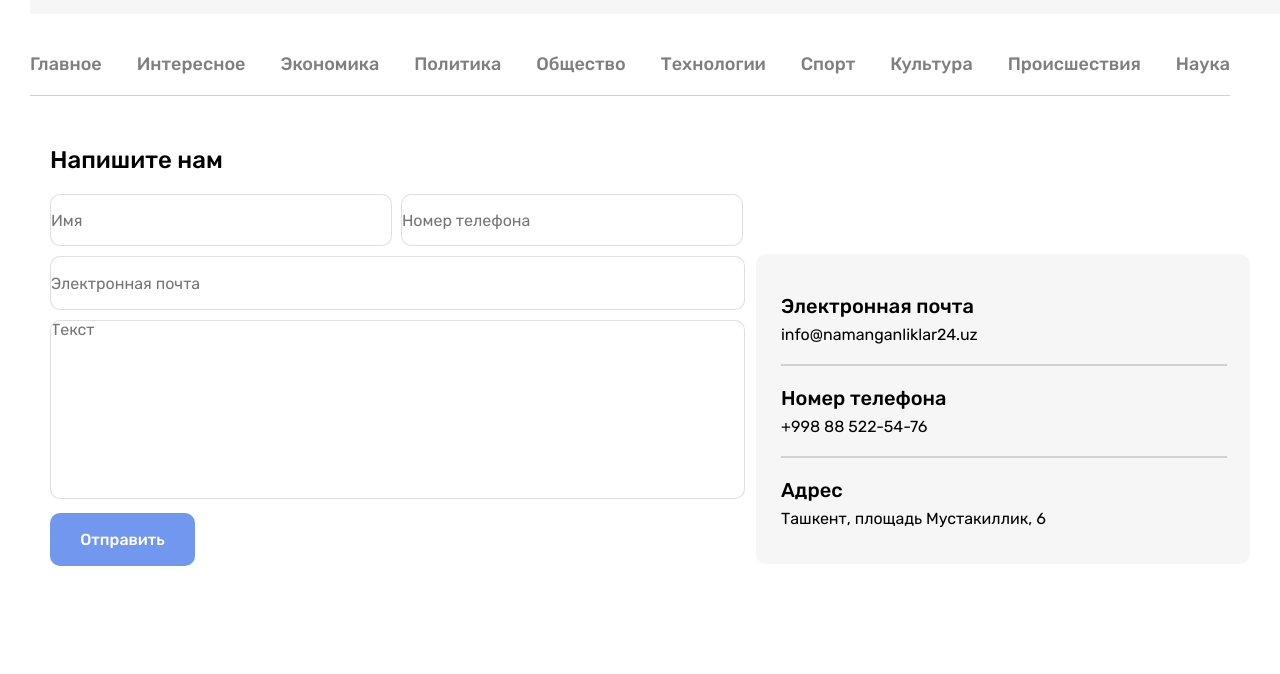
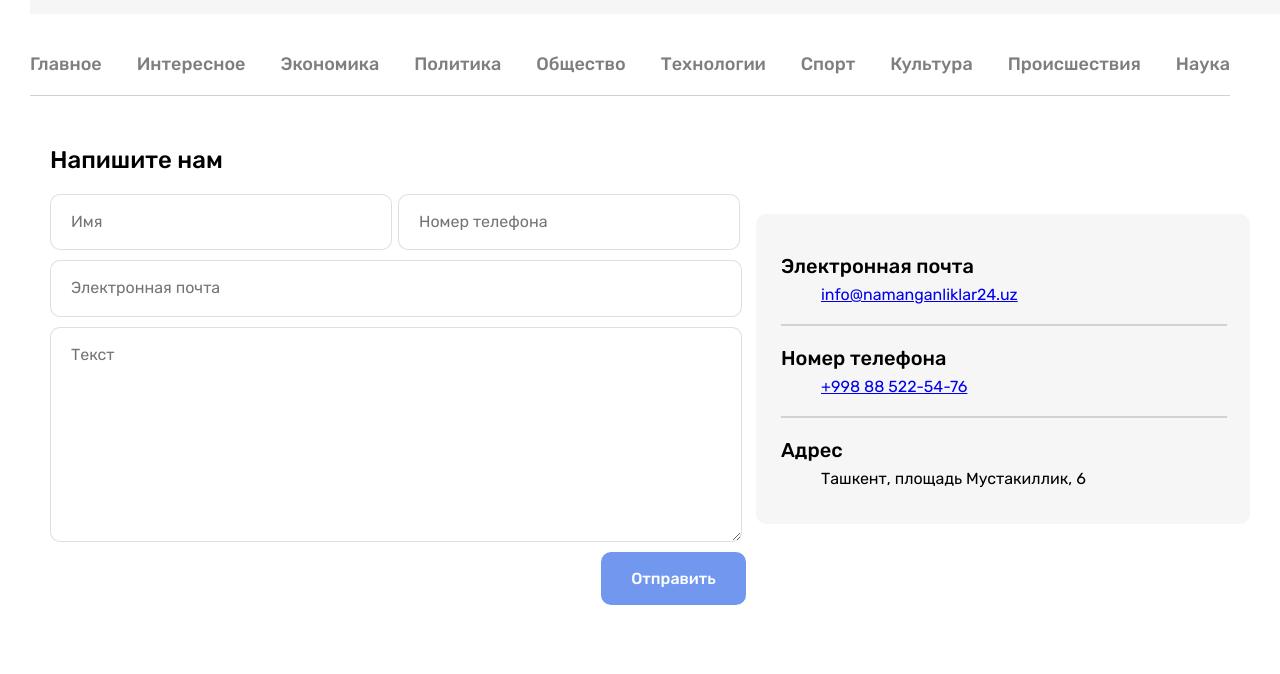
Before and after one commit to Abdurrahmonali/namanganliklar24, a plain HTML site: page contacts.html in a window 1280 px wide. Shown: the part 91-765 px from the top of the page. Drawn offline with Linux system fonts and the light colour scheme.

```diff
--- a/contacts.html
+++ b/contacts.html
@@ -55,27 +55,36 @@
   </header>
   <!-- hero -->
   <main class="main-content">
+      <h2 class="form-wrapper-legand">Напишите нам</h2>
     <form action="https://echo.htmlacademy.ru" class="contact-form"  method="GET">
       <div class="form-wrapper">
-        <h2 class="form-wrapper-legand">Напишите нам</h2>
-        <input class="input-name" type="text" name="name" placeholder="Имя" required>
-        <input class="input-phone" type="tel" name="phone" placeholder="Номер телефона" required>
-        <input class="input-email" type="email" name="email" placeholder="Электронная почта" required>
+        <div class="form-groups-wrapper">
+          <div class="div-input">
+            <input class="input-field" type="text" name="name" placeholder="Имя" aria-label="Имя" required>
+          </div>
+          <div class="div-input">
+            <input class="input-field" type="tel" name="phone" placeholder="Номер телефона" aria-label="Номер телефона" required>
+          </div>
+        </div>
+        <div class="div-input-email">
+<input class="input-email" type="email" name="email" placeholder="Электронная почта" aria-label="Электронная почта" required>
+        </div>
+
         <textarea class="contact-textarea" name="text" id="" placeholder="Текст" cols="30" rows="10"></textarea>
-        <span class="form-span-button"><button class="form-submit" type="submit">Отправить</button></span>
+        <div class="form-div-button"><button class="form-submit" type="submit">Отправить</button></div>
       </div>
-      <div class="form-labels-wrapper">
-        <div class="div-label-span">
-          <label class="from-label">Электронная почта</label>
-                <span class="from-span">info@namanganliklar24.uz</span>
+
+        <div class="div-label-span form-labels-wrapper">
+          <dt class="from-label">Электронная почта</dt>
+                <dd class="from-span"><a href="mailto:info@namanganliklar24.uz?subject=N24%20saytidan%20xabar">info@namanganliklar24.uz</a></dd>
           <hr>
-          <label class="from-label">Номер телефона</label>
-          <span class="from-span">+998 88 522-54-76</span>
+          <dt class="from-label">Номер телефона</dt>
+          <dd class="from-span"><a href="tel:+998885225476">+998 88 522-54-76</a></dd>
           <hr>
-          <label class="from-label">Адрес</label>
-          <span class="from-span adress">Ташкент, площадь Мустакиллик, 6 </span>
+          <dt class="from-label">Адрес</dt>
+          <dd class="from-span adress">Ташкент, площадь Мустакиллик, 6 </dd>
         </div>
-      </div>
+
     </form>
   </main>
 
--- a/css/styles.css
+++ b/css/styles.css
@@ -11,7 +11,7 @@ display: block;
 /* Sticky footer tuzish */
 /* html heidht 100% */
 /* body heidht 100% */
-/* main flex-drow 1 */
+/* main flex-grow 1 */
 html {box-sizing: border-box;
   height: 100%;
   scroll-behavior: smooth;
@@ -279,9 +279,10 @@ margin-right: 30px;
 main {
   width: 1200px;
   padding-left: 50px;
+  flex-grow: 1;
 }
 .main-content {
-  flex-grow: 1;
+
 }
 .optimize1 {
   width: 1200px;
@@ -562,6 +563,8 @@ padding-top: 10px;
   margin-bottom: 100px;
 }
 .form-wrapper {
+  display: flex;
+  flex-direction: column;
   width: 696px;
   height: 431px;
   border-radius: 10px;
@@ -578,51 +581,58 @@ border: none;
   padding-bottom: 20px;
   margin: 0%;
 }
-.input-name {
-  width: 340px;
-  height: 50px;
+.div-input-name {
+  margin: 0%;
+}
+.input-field {
+  width: 300px;
   border-radius: 10px;
   border: 1px solid #00000020;
   background-color: #FFFFFF;
-  padding: 0%;
-  margin-bottom: 10px;
+  padding: 18px 20px;
 }
-.input-phone {
-  width: 340px;
-  height: 50px;
+
+.form-groups-wrapper {
+display: flex;
+justify-content: space-between;
+margin-bottom: 10px;
+}
+.form-groups-wrapper .div-input {
+  width: calc(50% -5px);
+flex-grow: 1;
+justify-content: space-between;
+width: 50%;
+}
+
+.div-input-email {
+  margin: 0%;
+}
+.input-email {
+  width: 650px;
   border-radius: 10px;
   border: 1px solid #00000020;
   background-color: #FFFFFF;
-  padding: 0%;
-  margin-left: 5px;
-  margin-bottom: 10px;
-}
-.input-email {
-  width: 693px;
-  height: 52px;
-  border-radius: 10px;
-  border: 1px solid #00000020;
-  background-color: #FFFFFF;
-  padding: 0%;
+  padding: 18px 20px;
   margin-bottom: 10px;
 }
 .contact-textarea {
-  width: 693px;
+  width: 650px;
   height: 177px;
   border-radius: 10px;
   border: 1px solid #00000020;
   background-color: #FFFFFF;
-  padding: 0%;
+  padding: 18px 20px;
   min-height: 80px;
   margin-bottom: 10px;
-  resize: none;
+  resize: vertical;
 }
-.form-span-button {
-  margin: 0%;
-  display: inline-flex;
-  flex-direction: row-reverse;
+.form-div-button {
+display: flex;
+flex-direction: column;
+width: 696px;
 }
 .form-submit {
+align-self: flex-end;
   width: 145px;
   height: 53px;
   border: none;
@@ -642,8 +652,16 @@ height: 310px;
 border: none;
 border-radius: 10px;
 background-color: #F6F6F6;
-margin-top: 108px;
+margin-top: 20px;
 margin-left: 10px;
+}
+.form-wrapper-legand {
+color: #000;
+font-family: "Rubik" sans-serif;
+font-size: 24px;
+font-weight: 500;
+line-height: normal;
+margin-top: 0%;
 }
 .form-labels-wrapper hr {
   width: 444px;
@@ -651,12 +669,12 @@ margin-left: 10px;
   margin: 0%;
 }
 .div-label-span {
-  margin-top: 20px;
   padding-left: 25px;
   display: flex;
   flex-direction: column;
 }
 .from-label {
+  display: inline-block;
   color: #000;
   font-family: "Rubik" sans-serif;
   font-weight: 500;
@@ -664,6 +682,9 @@ margin-left: 10px;
   line-height: normal;
   margin-top: 20px;
   margin-bottom: 7px;
+}
+.from-label:first-child {
+margin-top: 40px;
 }
 .from-span {
   color: #000;
```
